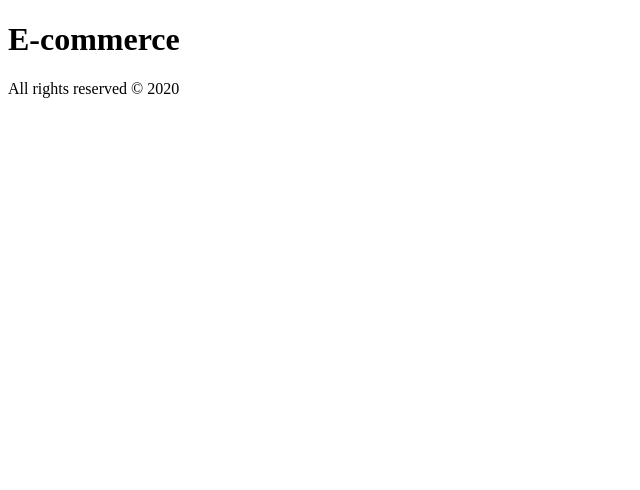
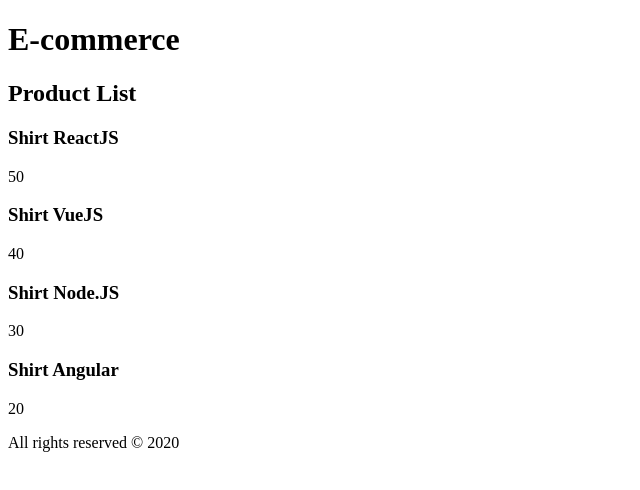
Before and after one commit to wmezadev/react-basics, a React (Create React App) app: page / in a window 1280 px wide. Shown: the top 490 px of the page, without its empty margins (0-640 px from the left). Built offline with nearby package versions, Linux system fonts and the light colour scheme.

Commit message:
Feat - Add state and child component

```diff
--- a/src/App.js
+++ b/src/App.js
@@ -1,14 +1,28 @@
-import React, { Fragment } from 'react';
+import React, { Fragment, useState } from 'react';
 import Header from './components/Header';
 import Footer from './components/Footer';
+import Product from './components/Product';
 
 function App() {
+
+  const [products, setProducts] = useState([
+    { id: 1, name: 'Shirt ReactJS', price: 50 },
+    { id: 2, name: 'Shirt VueJS', price: 40 },
+    { id: 3, name: 'Shirt Node.JS', price: 30 },
+    { id: 4, name: 'Shirt Angular', price: 20 }
+  ]);
 
   const date = new Date().getFullYear();
 
   return (
     <Fragment>
       <Header title='E-commerce' />
+      <h2>Product List</h2>
+      {
+        products.map(product => (
+          <Product key={product.id} product={product}/>
+        ))
+      }
       <Footer date={date}/>
     </Fragment>
   );
--- /dev/null
+++ b/src/components/Product.jsx
@@ -0,0 +1,16 @@
+import React from 'react'
+
+const Product = ({product}) => {
+
+    const { name, price, id } = product;
+
+    return (
+        <div id={id}>
+            <h3>{name}</h3>
+            <p>{price}</p>
+        </div>
+    );
+
+}
+
+export default Product;
```
